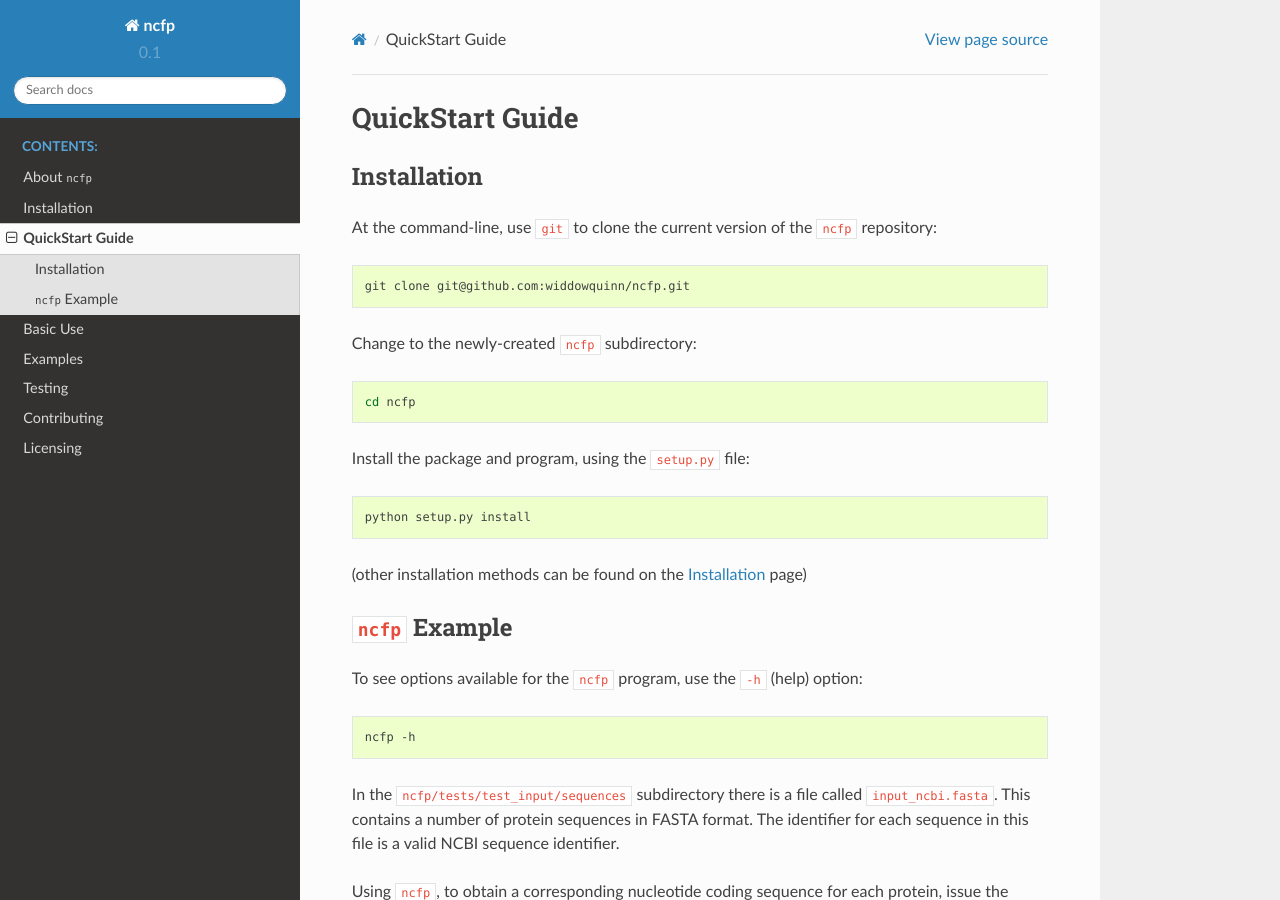
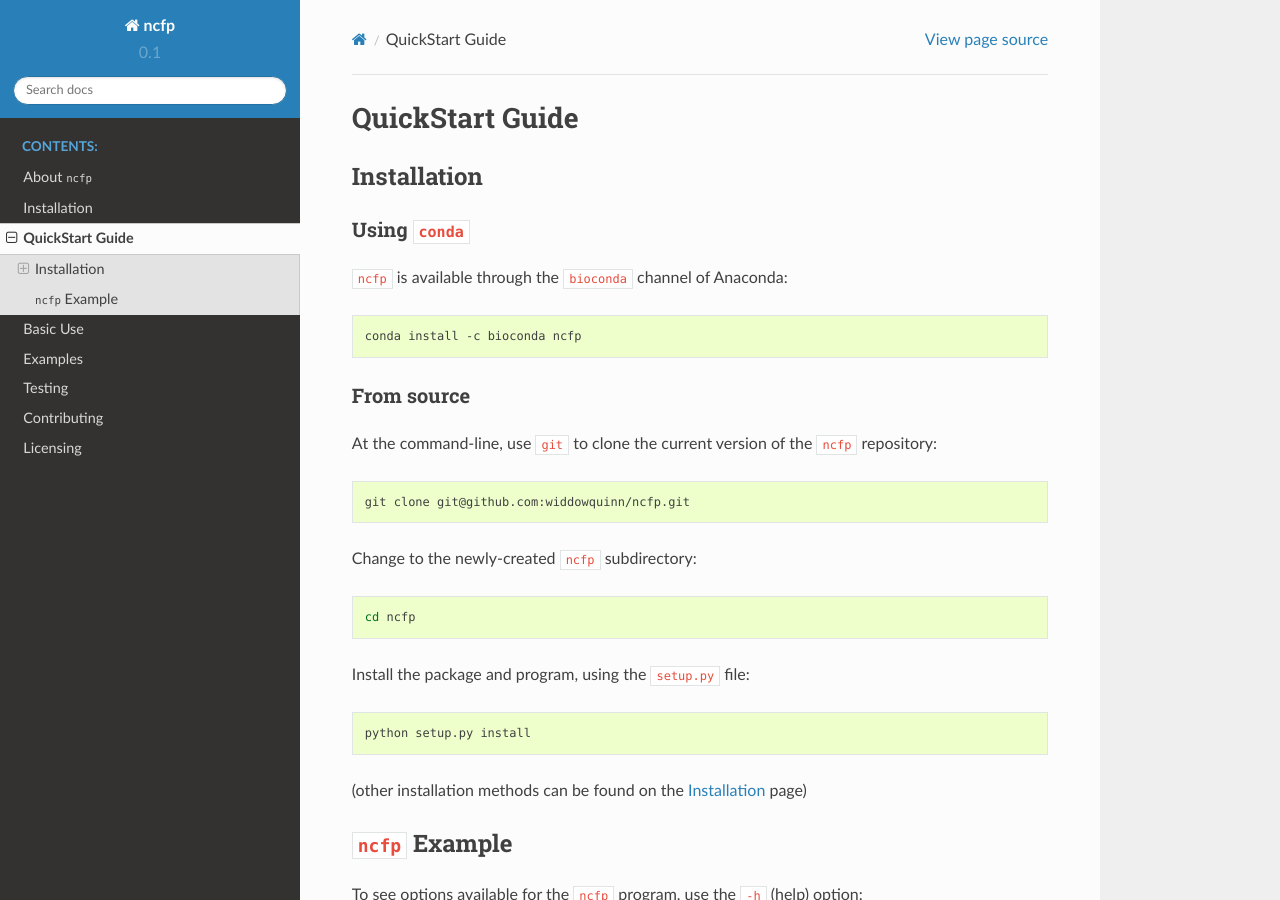
Before and after one commit to widdowquinn/ncfp, a Sphinx documentation site: the page built from docs/quickstart.rst, in a window 1280 px wide and 900 px high. Built offline with Sphinx 7.4.7 and the Read the Docs theme 2.0.0, drawn with Linux system fonts in a browser that asks for light colours.

Commit message:
add conda installation to quickstart

```diff
--- a/docs/quickstart.rst
+++ b/docs/quickstart.rst
@@ -7,6 +7,21 @@ QuickStart Guide
 ------------
 Installation
 ------------
+
+^^^^^^^^^^^^^^^
+Using ``conda``
+^^^^^^^^^^^^^^^
+
+``ncfp`` is available through the ``bioconda`` channel of Anaconda:
+
+.. code-block:: bash
+
+    conda install -c bioconda ncfp
+
+
+^^^^^^^^^^^
+From source
+^^^^^^^^^^^
 
 At the command-line, use ``git`` to clone the current version of the ``ncfp`` repository:
 
```
